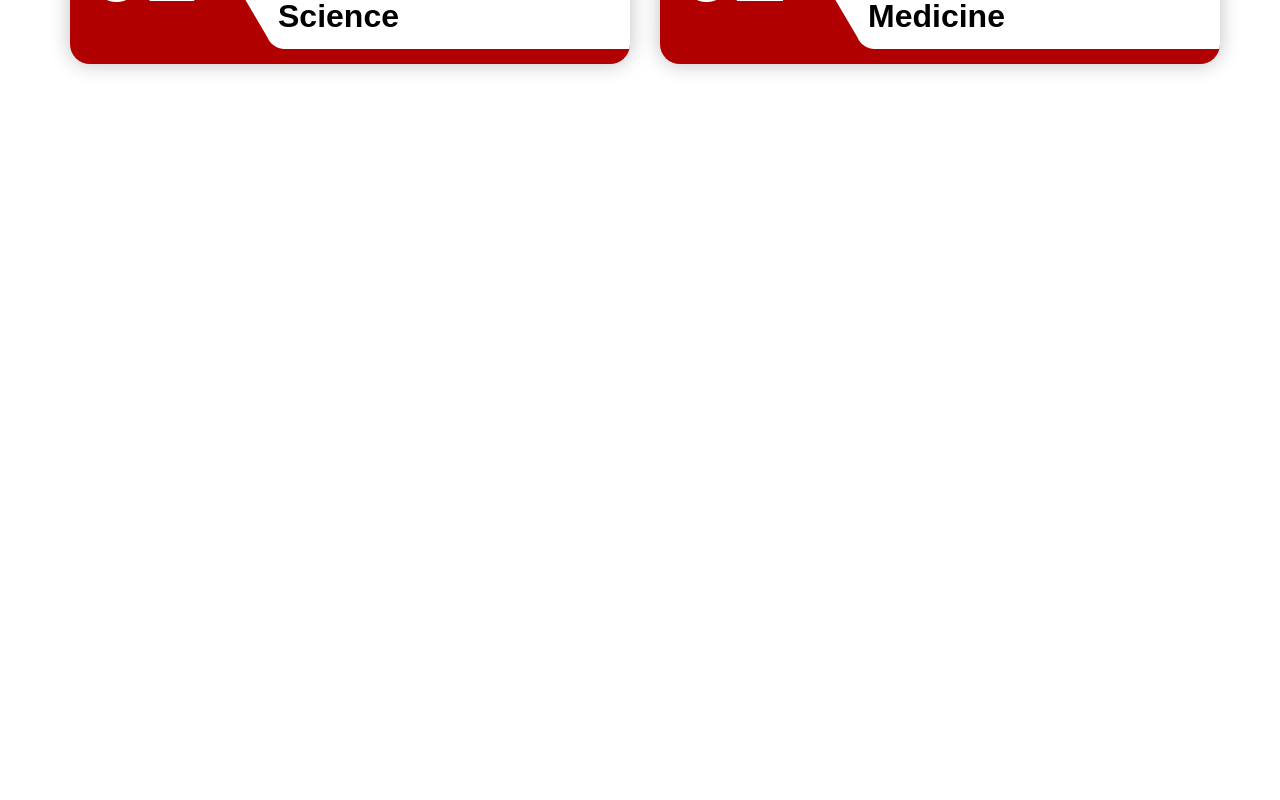
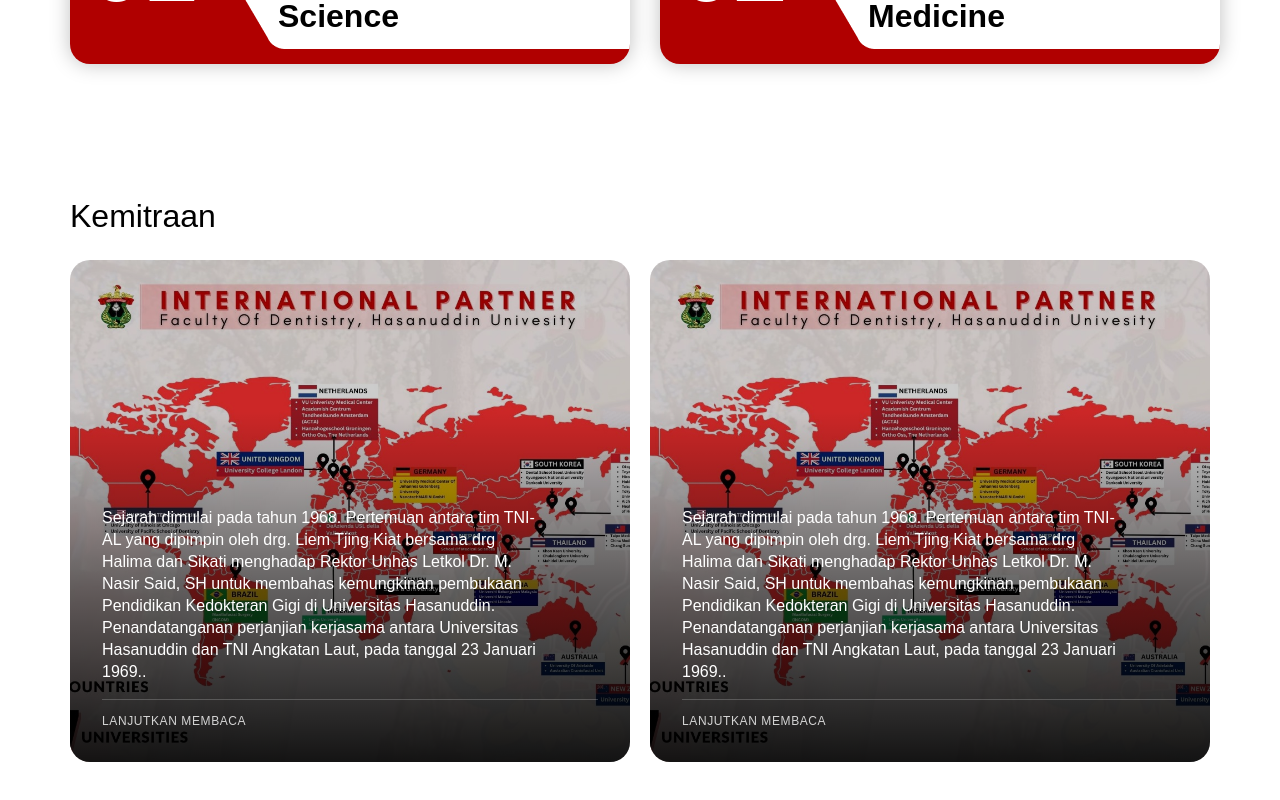
Before and after one commit to qaisaralzikra/FKG_UNHAS, a React (Vite) app: page / in a window 1280 px wide. Shown: the part 2660-3460 px from the top of the page. Before the commit the page ends 2788 px from the top, so only its background shows below. Built offline with nearby package versions, Linux system fonts and the light colour scheme; some icons are missing; a web font is replaced by a local one.

Commit message:
kemitraan Section

```diff
--- /dev/null
+++ b/src/Component/Beranda/Kemitraan.jsx
@@ -0,0 +1,50 @@
+import Mitra1 from "../../assets/Mitra1.jpg";
+
+export function Mitra() {
+  const data = [
+    {
+      id: 1,
+      desc: "Sejarah dimulai pada tahun 1968. Pertemuan antara tim TNI-AL yang dipimpin oleh drg. Liem Tjing Kiat bersama drg Halima dan Sikati menghadap Rektor Unhas Letkol Dr. M. Nasir Said, SH untuk membahas kemungkinan pembukaan Pendidikan Kedokteran Gigi di Universitas Hasanuddin. Penandatanganan perjanjian kerjasama antara Universitas Hasanuddin dan TNI Angkatan Laut, pada tanggal 23 Januari 1969..",
+      img: Mitra1,
+    },
+    {
+      id: 2,
+      desc: "Sejarah dimulai pada tahun 1968. Pertemuan antara tim TNI-AL yang dipimpin oleh drg. Liem Tjing Kiat bersama drg Halima dan Sikati menghadap Rektor Unhas Letkol Dr. M. Nasir Said, SH untuk membahas kemungkinan pembukaan Pendidikan Kedokteran Gigi di Universitas Hasanuddin. Penandatanganan perjanjian kerjasama antara Universitas Hasanuddin dan TNI Angkatan Laut, pada tanggal 23 Januari 1969..",
+      img: Mitra1,
+    },
+  ];
+  return (
+    <div className="px-[70px] py-[64px]">
+      <div>
+        <h1 className="font-medium text-[32px]">Kemitraan</h1>
+        <div className="grid grid-cols-2 2xl:gap-[40px] xl:gap-[20px] mt-[20px]">
+          {data.map((item) => (
+            <div
+              key={item.id}
+              className="w-full h-[502px] overflow-hidden rounded-[20px] group relative"
+            >
+              <img
+                src={item.img}
+                className="w-full h-full object-cover group-hover:scale-105 duration-500 absolute top-0 left-0"
+              />
+              <div className="w-full h-full absolute top-0 left-0 bg-black/20 z-10"></div>
+              <div className="absolute bottom-0 left-0 w-full z-20 flex flex-col p-8 text-white bg-gradient-to-t from-black/90 via-black/50 to-transparent pt-24">
+                <p className="text-[16px] font-medium leading-snug mb-4 max-w-[90%] text-white">
+                  {item.desc}
+                </p>
+                <div className="border-t border-white/20 pt-3">
+                  <a
+                    href=""
+                    className="text-white/80 text-[12px] hover:text-[#b00000] block font-medium tracking-wider uppercase"
+                  >
+                    Lanjutkan Membaca
+                  </a>
+                </div>
+              </div>
+            </div>
+          ))}
+        </div>
+      </div>
+    </div>
+  );
+}
--- a/src/Component/Beranda/VisiMisi.jsx
+++ b/src/Component/Beranda/VisiMisi.jsx
@@ -2,7 +2,7 @@
   return (
     <div className="grid grid-cols-12 2xl:gap-x-[40px] xl:gap-x-[20px]">
       {data.map((item) => (
-        <div className="col-span-4 bg-white py-[8px] px-[8px] rounded-[40px] h-[472px] relative w-[366px]">
+        <div key={item.id} className="col-span-4 bg-white py-[8px] px-[8px] rounded-[40px] h-[472px] relative w-[366px]">
           <div className="w-[173px] h-[48px] bg-[#b00000] rounded-[10px] absolute z-11 top-[-12px] right-1/4">
             <p className="text-[32px] font-semibold text-white text-center">{item.title}</p>
           </div>
--- a/src/Pages/Beranda.jsx
+++ b/src/Pages/Beranda.jsx
@@ -1,6 +1,7 @@
 import { Blog } from "../Component/Beranda/Blog";
 import { HeroSection } from "../Component/Beranda/HeroSection";
 import { Jurnal } from "../Component/Beranda/JurnalDanPublikasi";
+import { Mitra } from "../Component/Beranda/Kemitraan";
 import { VisiMisi } from "../Component/Beranda/VisiMisi";
 
 export function Beranda() {
@@ -10,6 +11,7 @@
       <Blog />
       <VisiMisi />
       <Jurnal />
+      <Mitra />
     </>
   );
 }
```
Also changed, not shown: src/assets/Mitra1.jpg (added).
